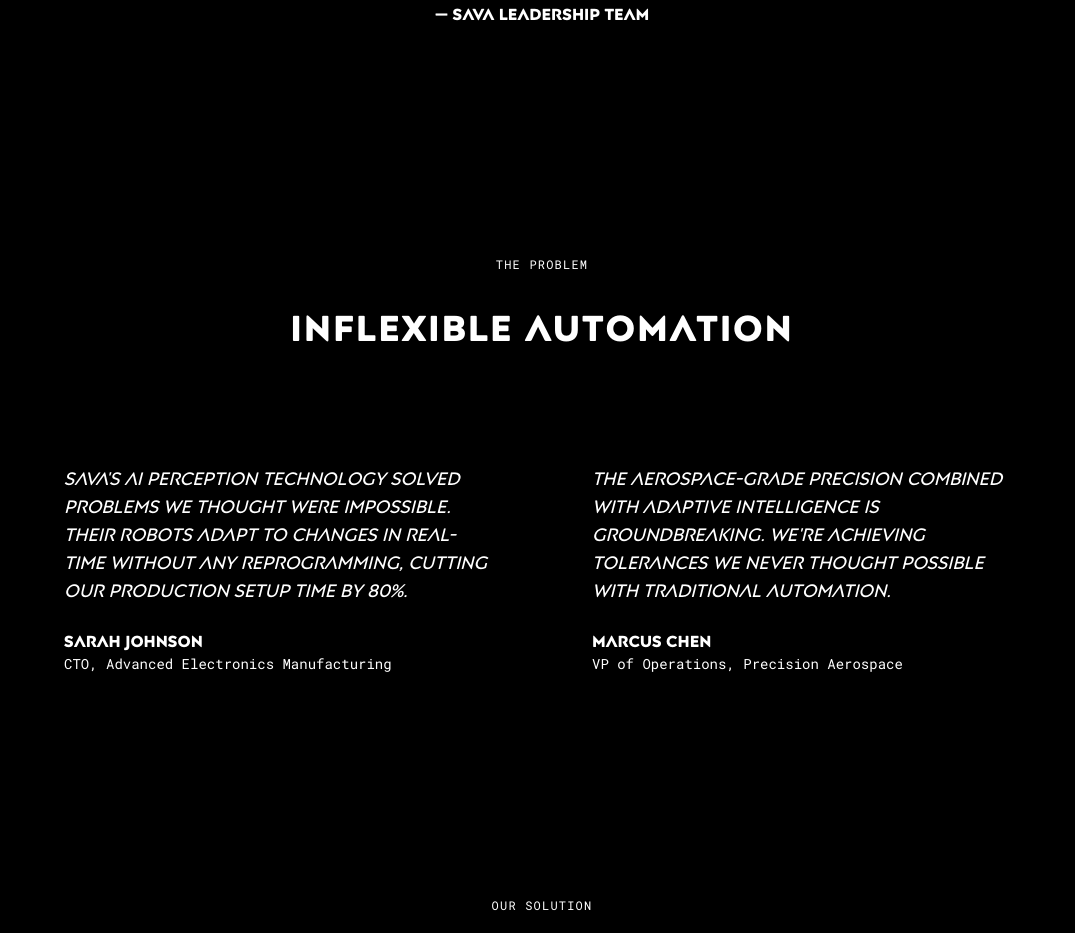
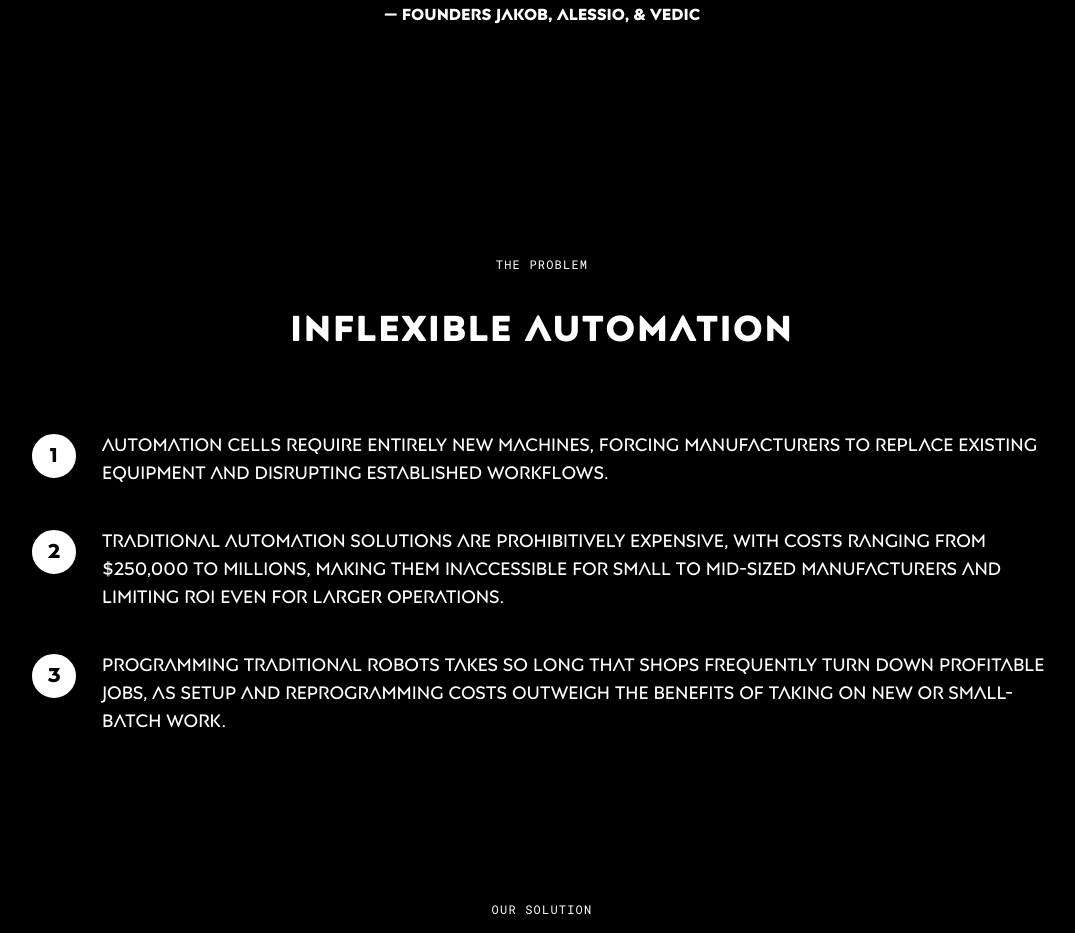
Before and after one commit to SavaRobotics/SavaRobotics.github.io, a plain HTML site: page index.html in a window 1280 px wide. Shown: the part 1089-2022 px from the top of the page, without its empty margins (98-1173 px from the left). Drawn offline with nearby package versions, Linux system fonts and the light colour scheme.

Commit message:
Replace testimonials with problem points and update vision section with founders' names

```diff
--- a/index.html
+++ b/index.html
@@ -148,8 +148,8 @@
                 <div class="h-0.5 mx-auto bg-black mb-4 vision-line"></div>
                 <h2 class="text-4xl font-bold mb-4 tracking-wider vision-heading">THE NEXT MANUFACTURING WORKFORCE</h2>
                 <div class="h-0.5 mx-auto bg-black mb-8 vision-line"></div>
-                <p class="text-xl italic text-center">"We envision a world where American manufacturing is fully automated, where humans are liberated from tedious labor to focus on creativity, humanity, and exploration."</p>
-                <p class="text-center mt-4 font-bold">— SAVA Leadership Team</p>
+                <p class="text-xl italic text-center font-mono">"We envision a world where American manufacturing is fully automated, where humans are liberated from tedious labor to focus on creativity, humanity, and exploration."</p>
+                <p class="text-center mt-4 font-bold">— Founders Jakob, Alessio, & Vedic</p>
             </div>
         </div>
 
@@ -179,29 +179,35 @@
                 <div class="h-0.5 mx-auto bg-black mb-8 problem-line"></div>
             </div>
 
-            <div class="max-w-5xl mx-auto grid md:grid-cols-2 gap-8">
-                <!-- Testimonial 1 -->
-                <div class="border-2 border-black p-8 bg-transparent rounded-2xl">
-                    <div class="mb-6">
-                        <p class="text-lg italic mb-6">SAVA's AI perception technology solved problems we thought were impossible. Their robots adapt to changes in real-time without any reprogramming, cutting our production setup time by 80%.</p>
-                        <div class="flex items-center">
-                            <div>
-                                <p class="font-bold">Sarah Johnson</p>
-                                <p class="text-sm font-mono">CTO, Advanced Electronics Manufacturing</p>
-                            </div>
+            <div class="max-w-5xl mx-auto">
+                <div class="space-y-10">
+                    <!-- Problem Point 1 -->
+                    <div class="flex items-start">
+                        <div class="flex-shrink-0 mr-6">
+                            <div class="flex items-center justify-center w-12 h-12 rounded-full border-2 border-black bg-white text-black font-bold text-xl">1</div>
+                        </div>
+                        <div>
+                            <p class="text-lg font-medium">Automation cells require entirely new machines, forcing manufacturers to replace existing equipment and disrupting established workflows.</p>
                         </div>
                     </div>
-                </div>
 
-                <!-- Testimonial 2 -->
-                <div class="border-2 border-black p-8 bg-transparent rounded-2xl">
-                    <div class="mb-6">
-                        <p class="text-lg italic mb-6">The aerospace-grade precision combined with adaptive intelligence is groundbreaking. We're achieving tolerances we never thought possible with traditional automation.</p>
-                        <div class="flex items-center">
-                            <div>
-                                <p class="font-bold">Marcus Chen</p>
-                                <p class="text-sm font-mono">VP of Operations, Precision Aerospace</p>
-                            </div>
+                    <!-- Problem Point 2 -->
+                    <div class="flex items-start">
+                        <div class="flex-shrink-0 mr-6">
+                            <div class="flex items-center justify-center w-12 h-12 rounded-full border-2 border-black bg-white text-black font-bold text-xl">2</div>
+                        </div>
+                        <div>
+                            <p class="text-lg font-medium">Traditional automation solutions are prohibitively expensive, with costs ranging from $250,000 to millions, making them inaccessible for small to mid-sized manufacturers and limiting ROI even for larger operations.</p>
+                        </div>
+                    </div>
+
+                    <!-- Problem Point 3 -->
+                    <div class="flex items-start">
+                        <div class="flex-shrink-0 mr-6">
+                            <div class="flex items-center justify-center w-12 h-12 rounded-full border-2 border-black bg-white text-black font-bold text-xl">3</div>
+                        </div>
+                        <div>
+                            <p class="text-lg font-medium">Programming traditional robots takes so long that shops frequently turn down profitable jobs, as setup and reprogramming costs outweigh the benefits of taking on new or small-batch work.</p>
                         </div>
                     </div>
                 </div>
```
